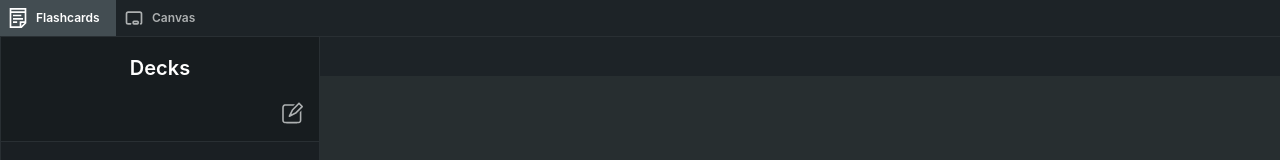
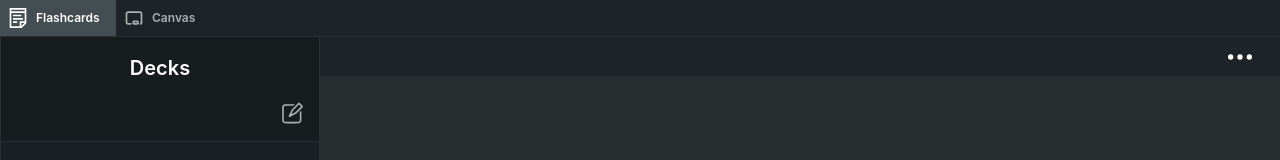
Before and after one commit to joao-miguel8/SuperNotes, a React (Vite) app: page /flashcards in a window 1280 px wide. Shown: the top 160 px of the page. Built offline with nearby package versions, Linux system fonts and the light colour scheme.

Commit message:
- Add utility selection drop down
- Add isUtilitySelectionActive state
- Add utility button and utility dropdown container

```diff
--- a/src/pages/flashcards/FlashCards.tsx
+++ b/src/pages/flashcards/FlashCards.tsx
@@ -2,6 +2,7 @@
 import { Link } from "react-router-dom";
 import classNames from "classnames";
 import { useState } from "react";
+import { HiOutlineDotsHorizontal } from "react-icons/hi";
 import { IoIosAddCircleOutline } from "react-icons/io";
 // Components
 import Header from "@/layouts/Header";
@@ -17,6 +18,7 @@ function FlashCards() {
 	// state
 	const [currentDeckID, setCurrentDeckID] = useState<string | null>(null);
 	const [currentFlashCardID, setCurrentFlashCardID] = useState<string | null>(null);
+	const [isUtilitySelectionActive, setIsUtilitySelectionActive] = useState(false);
 	const [showAddNewDeckModal, setShowAddNewDeckModal] = useState(false);
 
 	// Store
@@ -55,7 +57,7 @@ function FlashCards() {
 					/>
 					<div className="overflow-hidden flex-1">
 						{/* left-side main-content header */}
-						<div className="h-10 sticky top-0 flex justify-center bg-[#1D2327] border-t-[1.6px] border-[#292F33] ">
+						<div className="h-10 sticky top-0 flex justify-center items-center bg-[#1D2327] border-t-[1.6px] border-[#292F33]">
 							{chosenDeck && (
 								<input
 									value={chosenDeck?.name}
@@ -63,10 +65,31 @@ function FlashCards() {
 									aria-label={`selected board name ${chosenDeck?.name} change name input`}
 									type="text"
 									placeholder="Project name here"
-									className="text-12 text-center italic text-[#acadad] focus:outline-dashed outline-[#acadad] bg-transparent"
+									className="py-2 text-12 text-center italic text-[#acadad] focus:outline-dashed outline-[#acadad] bg-transparent"
 								/>
 							)}
+							{/* utility button  */}
+							<button onMouseOver={() => setIsUtilitySelectionActive(true)} className="mr-6 absolute right-0 ">
+								<HiOutlineDotsHorizontal className="" size="2rem" color="#fff" />
+							</button>
+							{isUtilitySelectionActive && (
+								// utility button drop down select
+								<div onMouseLeave={() => setIsUtilitySelectionActive(false)} className="absolute right-10 top-8 bg-white rounded-sm overflow-clip">
+									<ul className="flex flex-col items-start divide-y">
+										<li className="p-2 w-full hover:bg-gray-200 cursor-pointer">
+											<button className="text-14">View Deck Details</button>
+										</li>
+										<li className="p-2 w-full hover:bg-gray-200 cursor-pointer">
+											<button className="text-14">View FlashCard Details</button>
+										</li>
+										<li className="p-2 w-full hover:bg-gray-200 cursor-pointer">
+											<button className="text-14">Delete Deck</button>
+										</li>
+									</ul>
+								</div>
+							)}
 						</div>
+
 						{/* left-side main content container  */}
 						<div className="pt-10 h-full overflow-auto bg-[#272e30] scrollbar-thin scrollbar-thumb-gray-500 scrollbar-track-[#272e30]">
 							{decks.length <= 0 && (
```
